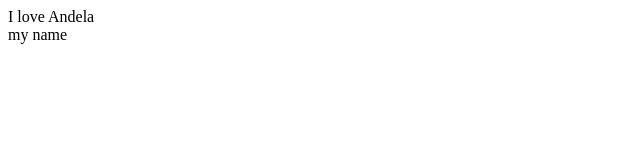
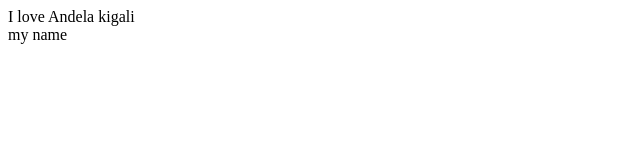
Before and after one commit to habinezadalvan/visit-Rwanda, a plain HTML site: page index.html in a window 1280 px wide. Shown: the full height of the page, 0-640 px from the left. Drawn offline with Linux system fonts and the light colour scheme.

Commit message:
this commit shows our love to andela

```diff
--- a/index.html
+++ b/index.html
@@ -1,2 +1,2 @@
-<div>I love Andela</div>
+<div>I love Andela kigali</div>
 <div>my name</div>
```
